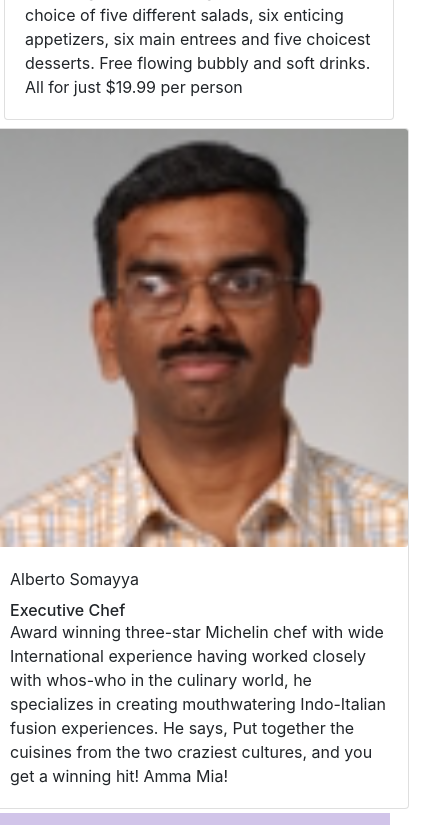
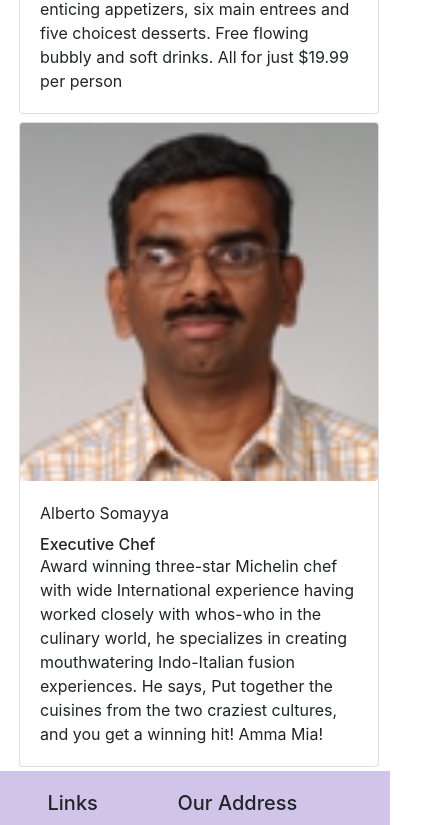
Before and after one commit to XtinaMusic12/React, a React (Create React App) app: page /home in a window 390 px wide. Shown: the part 1480-2305 px from the top of the page, 424 px wide, since content can reach past the window. Built offline with nearby package versions, Linux system fonts and the light colour scheme.

Commit message:
Correct Card

```diff
--- a/src/components/HomeComponent.js
+++ b/src/components/HomeComponent.js
@@ -30,15 +30,11 @@ function Home(props) {
         <div className="col-12 col-md m-1">
           <RenderCard item={props.dish} />
         </div>
-        <div className="row align-items-start">
-          <div className="col-12 col-md m-1">
-            <RenderCard item={props.promotion} />
-          </div>
-          <div className="row align-items-start">
-            <div className="col-12 col-md m-1">
-              <RenderCard item={props.leader} />
-            </div>
-          </div>
+        <div className="col-12 col-md m-1">
+          <RenderCard item={props.promotion} />
+        </div>
+        <div className="col-12 col-md m-1">
+          <RenderCard item={props.leader} />
         </div>
       </div>
     </div>
```
